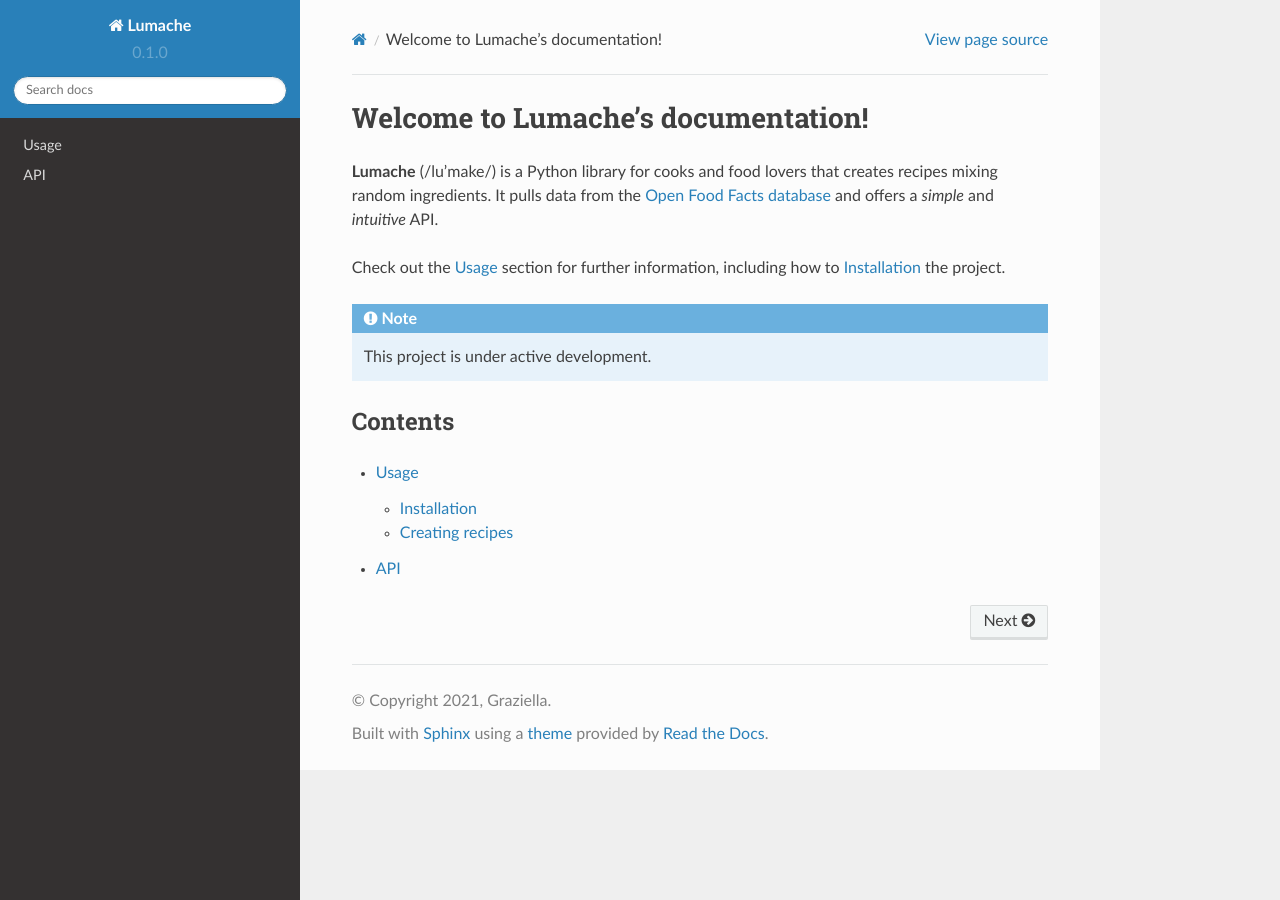
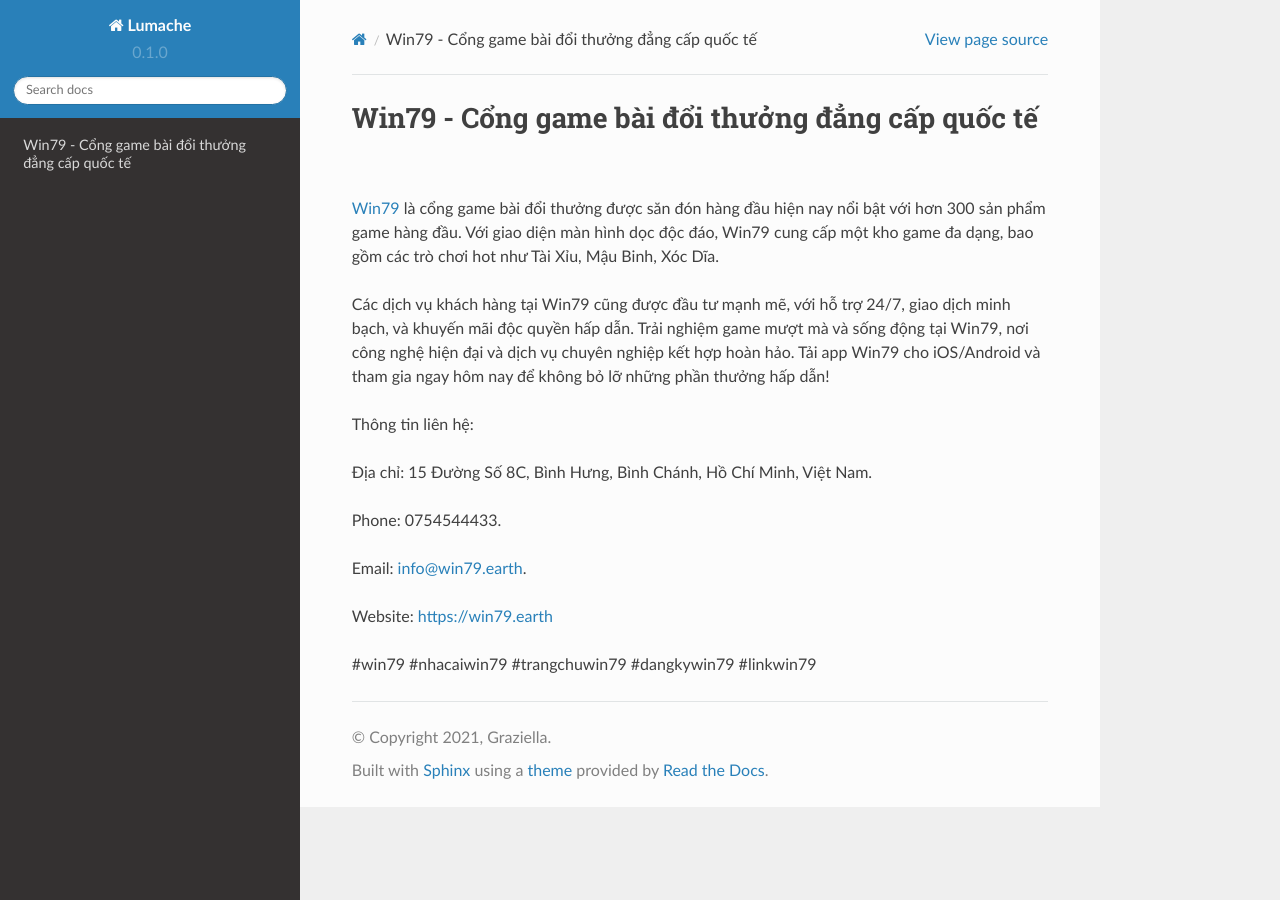
Before and after one commit to luongchanvien962/win79earth, a Sphinx documentation site: the page built from docs/source/index.rst, in a window 1280 px wide. Built offline with Sphinx 7.4.7 and the Read the Docs theme 2.0.0, drawn with Linux system fonts in a browser that asks for light colours.

Commit message:
Update index.rst

```diff
--- a/docs/source/index.rst
+++ b/docs/source/index.rst
@@ -1,22 +1,18 @@
-Welcome to Lumache's documentation!
+Win79 - Cổng game bài đổi thưởng đẳng cấp quốc tế
 ===================================
 
-**Lumache** (/lu'make/) is a Python library for cooks and food lovers
-that creates recipes mixing random ingredients.
-It pulls data from the `Open Food Facts database <https://world.openfoodfacts.org/>`_
-and offers a *simple* and *intuitive* API.
+`Win79 <https://win79.earth>`_ là cổng game bài đổi thưởng được săn đón hàng đầu hiện nay nổi bật với hơn 300 sản phẩm game hàng đầu. Với giao diện màn hình dọc độc đáo, Win79 cung cấp một kho game đa dạng, bao gồm các trò chơi hot như Tài Xỉu, Mậu Binh, Xóc Dĩa.
 
-Check out the :doc:`usage` section for further information, including
-how to :ref:`installation` the project.
+Các dịch vụ khách hàng tại Win79 cũng được đầu tư mạnh mẽ, với hỗ trợ 24/7, giao dịch minh bạch, và khuyến mãi độc quyền hấp dẫn. Trải nghiệm game mượt mà và sống động tại Win79, nơi công nghệ hiện đại và dịch vụ chuyên nghiệp kết hợp hoàn hảo. Tải app Win79 cho iOS/Android và tham gia ngay hôm nay để không bỏ lỡ những phần thưởng hấp dẫn!
 
-.. note::
+Thông tin liên hệ:
 
-   This project is under active development.
+Địa chỉ: 15 Đường Số 8C, Bình Hưng, Bình Chánh, Hồ Chí Minh, Việt Nam.
 
-Contents
---------
+Phone: 0754544433.
 
-.. toctree::
+Email: info@win79.earth.
 
-   usage
-   api
+Website: https://win79.earth
+
+#win79 #nhacaiwin79 #trangchuwin79 #dangkywin79 #linkwin79
```
